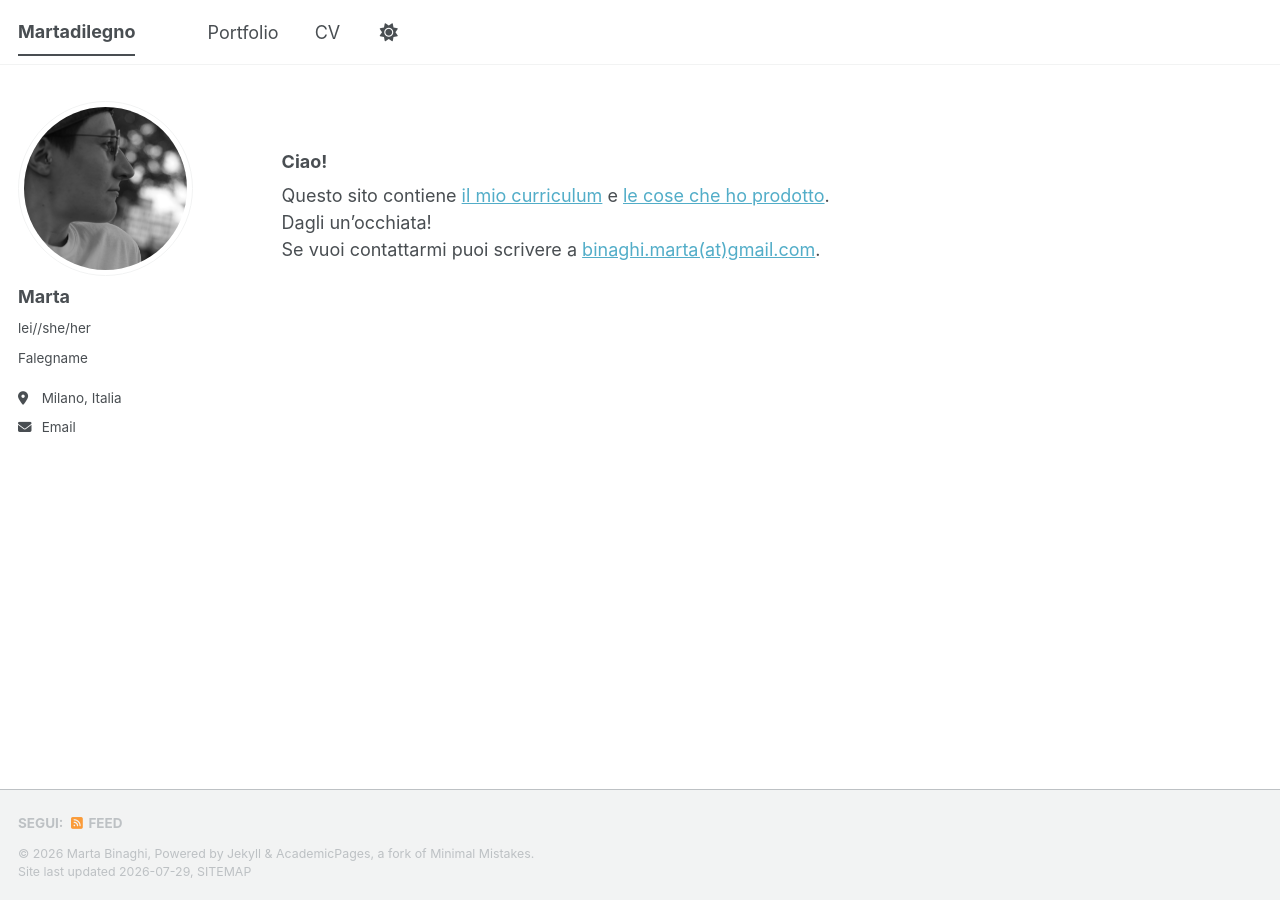
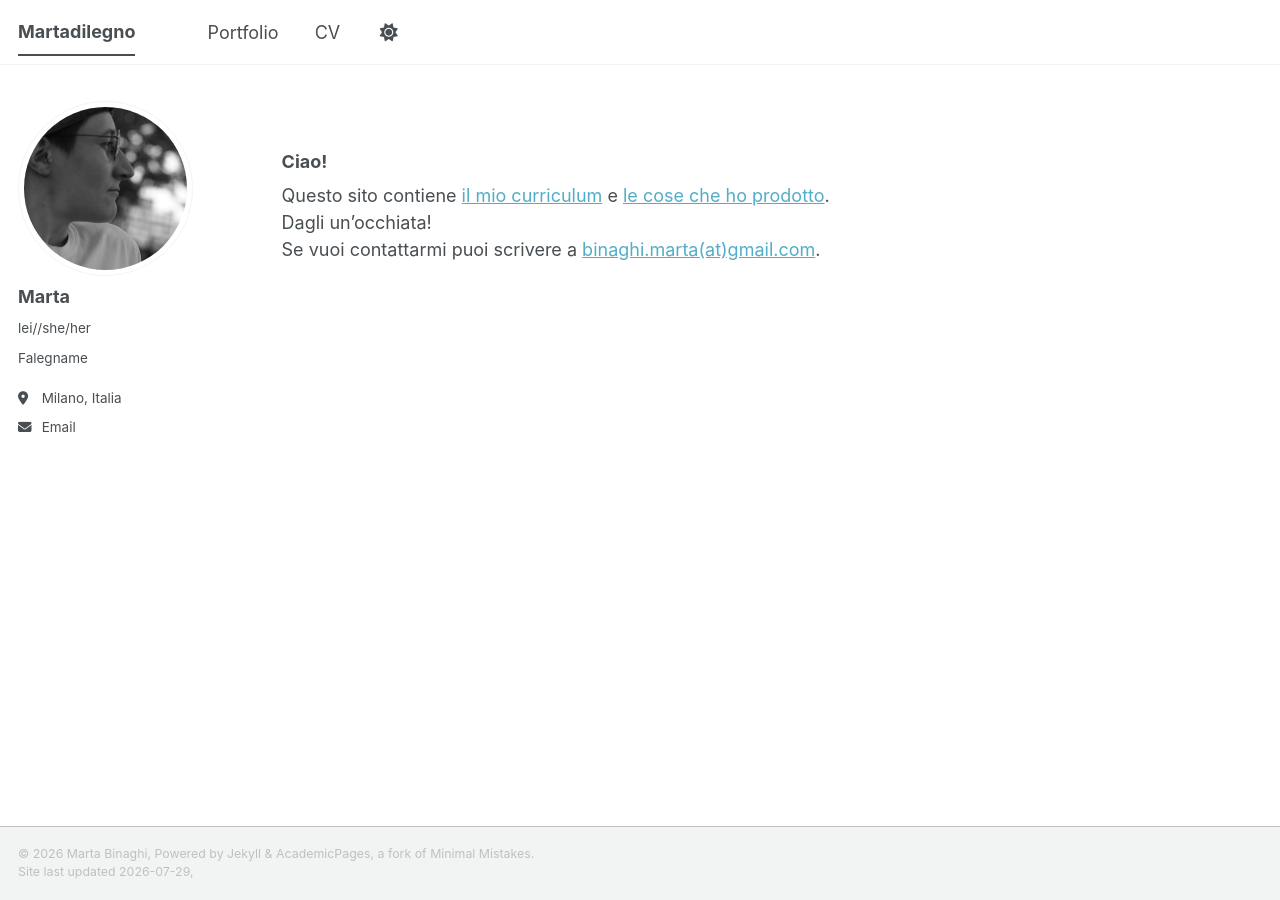
Before and after one commit to martadilegno/martadilegno.github.io, a Jekyll site: the page built from _pages/about.md, in a window 1280 px wide. Built offline with Jekyll 4.4.1, drawn with Linux system fonts in a browser that asks for light colours; a style sheet for code colours, icons or effects is not loaded.

Commit message:
Update footer.html

```diff
--- a/_includes/footer.html
+++ b/_includes/footer.html
@@ -1,5 +1,5 @@
 {% include base_path %}
-
+<!--
 {% if site.author.github or site.author.bitbucket or site.atom_feed.hide != true %}
 <div class="page__footer-follow">
   <ul class="social-icons">
@@ -18,8 +18,9 @@
   </ul>
 </div>
 {% endif %}
+-->
 
 <div class="page__footer-copyright">
   &copy; {{ site.time | date: '%Y' }} {{ site.name | default: site.title }}, {{ site.data.ui-text[site.locale].powered_by | default: "Powered by" }} <a href="https://jekyllrb.com" rel="nofollow">Jekyll</a> &amp; <a href="https://github.com/academicpages/academicpages.github.io">AcademicPages</a>, a fork of <a href="https://mademistakes.com/work/minimal-mistakes-jekyll-theme/" rel="nofollow">Minimal Mistakes</a>.<br />
-  Site last updated {{ "now" | date: '%Y-%m-%d' }}, <a href="/sitemap/" style="text-transform: uppercase;">{{ site.data.ui-text[site.locale].site_map | default: "Sitemap" }}</a>
+  Site last updated {{ "now" | date: '%Y-%m-%d' }},
 </div>
```
